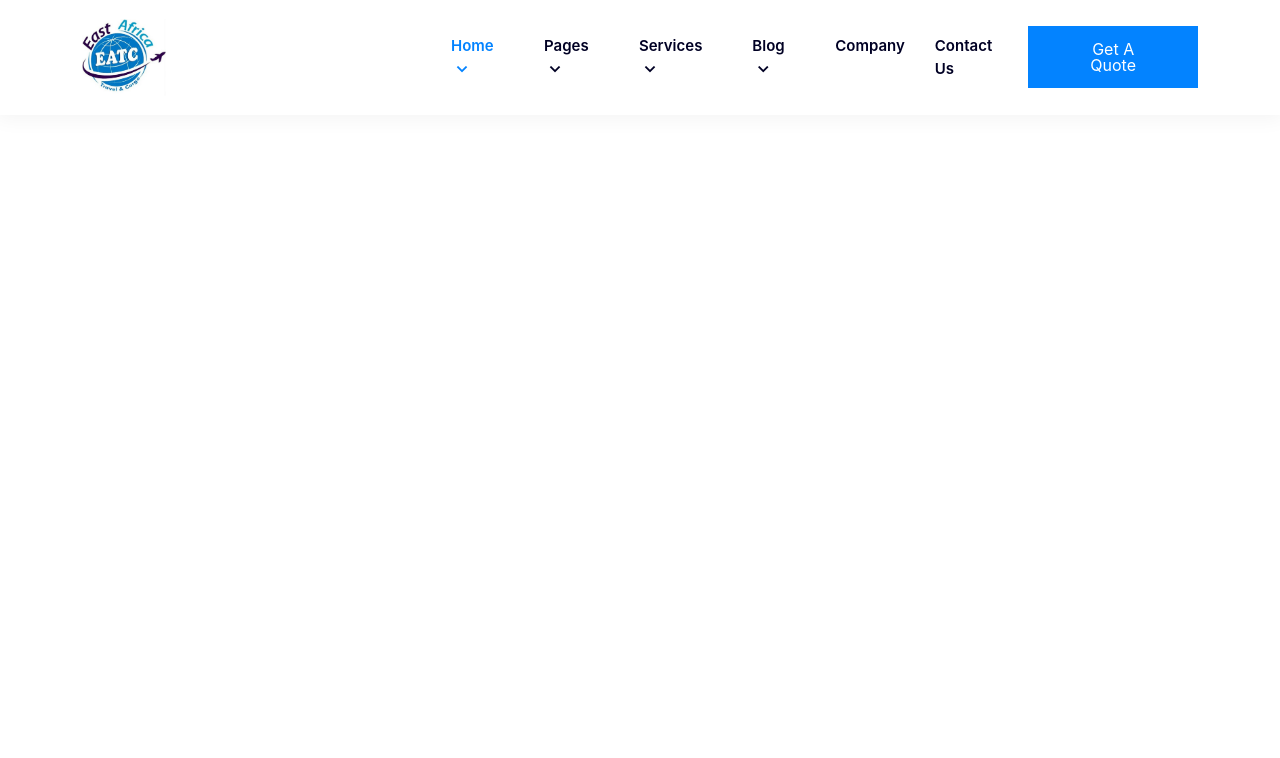
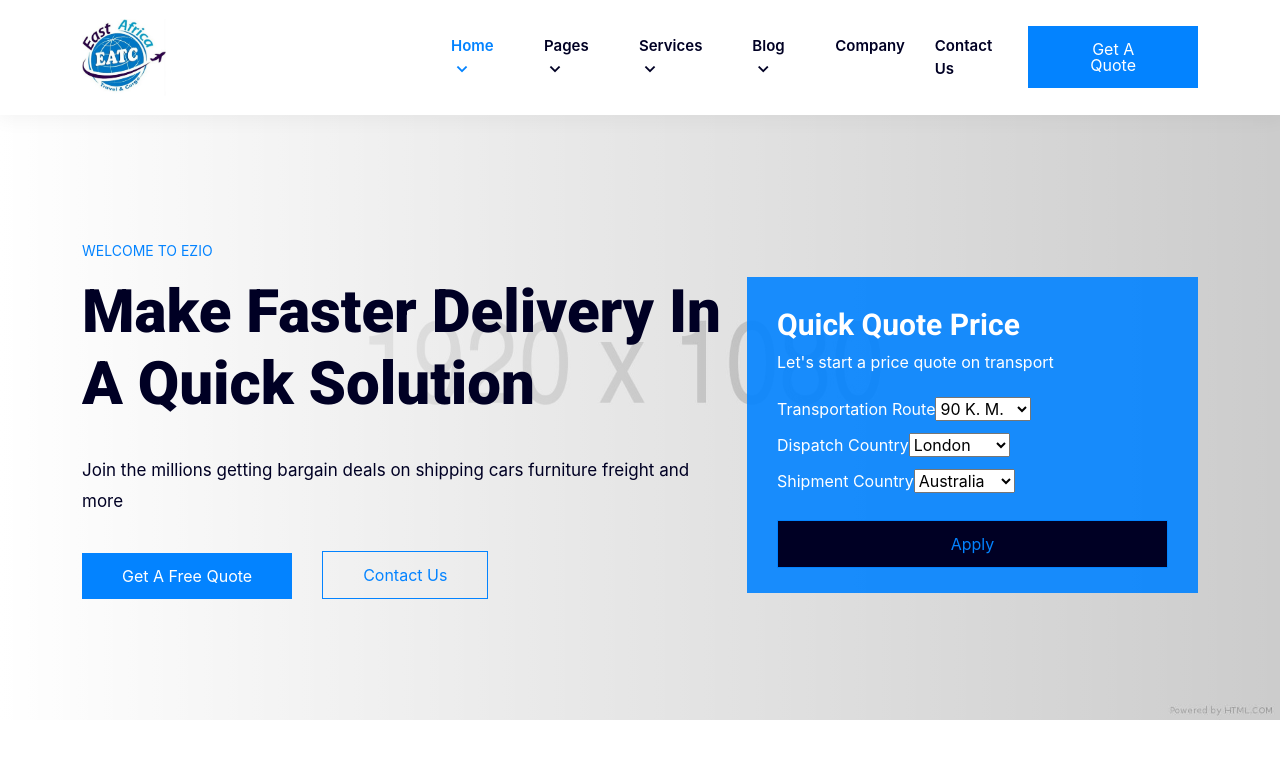
Before and after one commit to 4hmedhabib/eastafrica-logistics, a React (Create React App) app: page / in a window 1280 px wide. Shown: the top 758 px of the page. Built offline with nearby package versions, Linux system fonts and the light colour scheme.

Commit message:
updated: layout

```diff
--- a/src/components/layout/index.tsx
+++ b/src/components/layout/index.tsx
@@ -1,4 +1,5 @@
 import React, { Fragment } from "react";
+import Banner from "../banner";
 import Header from "../head";
 
 type Props = {};
@@ -7,6 +8,7 @@ export const Layout = ({}: Props) => {
   return (
     <Fragment>
         <Header />
+        <Banner />
     </Fragment>
   );
 };
```
